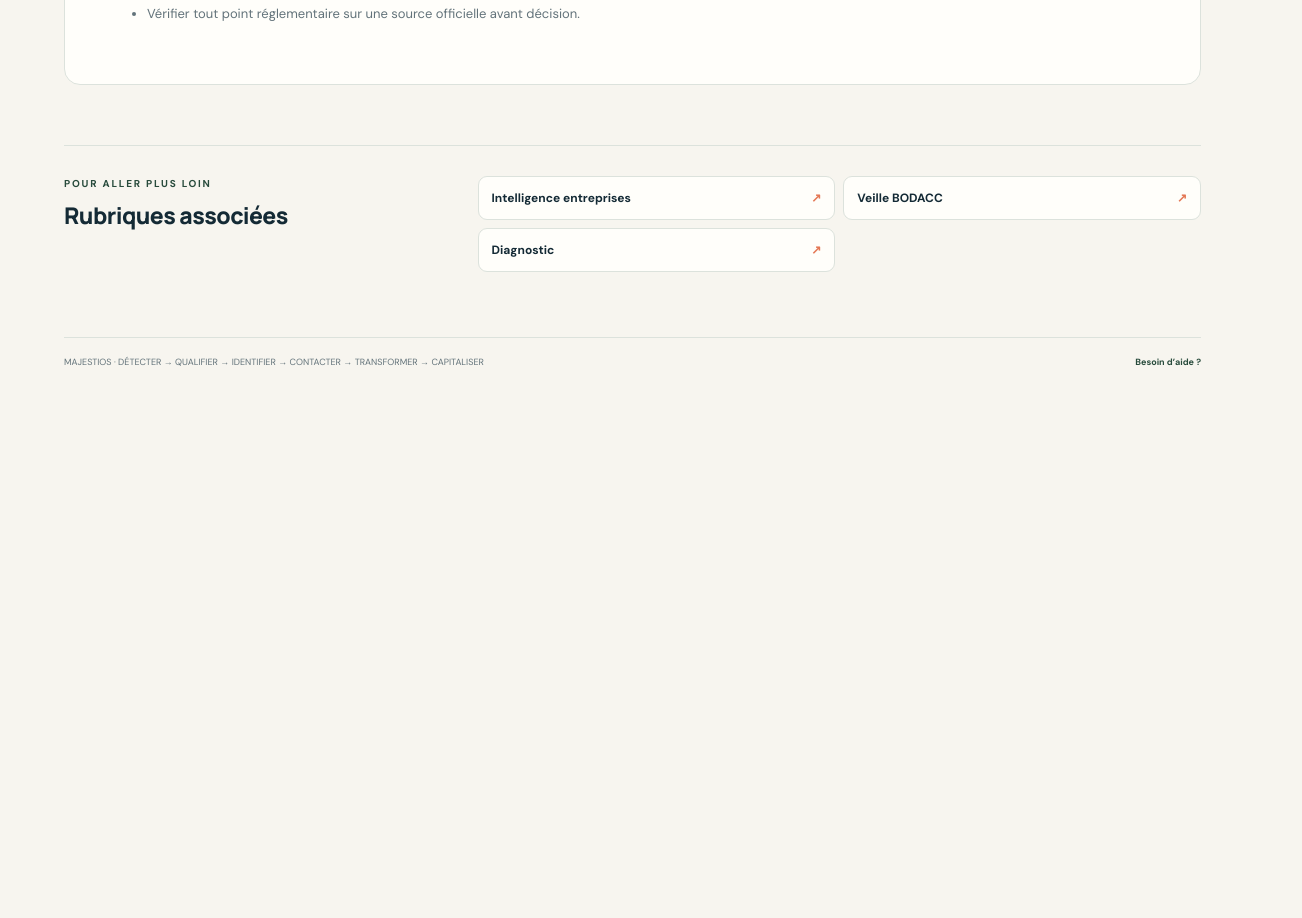
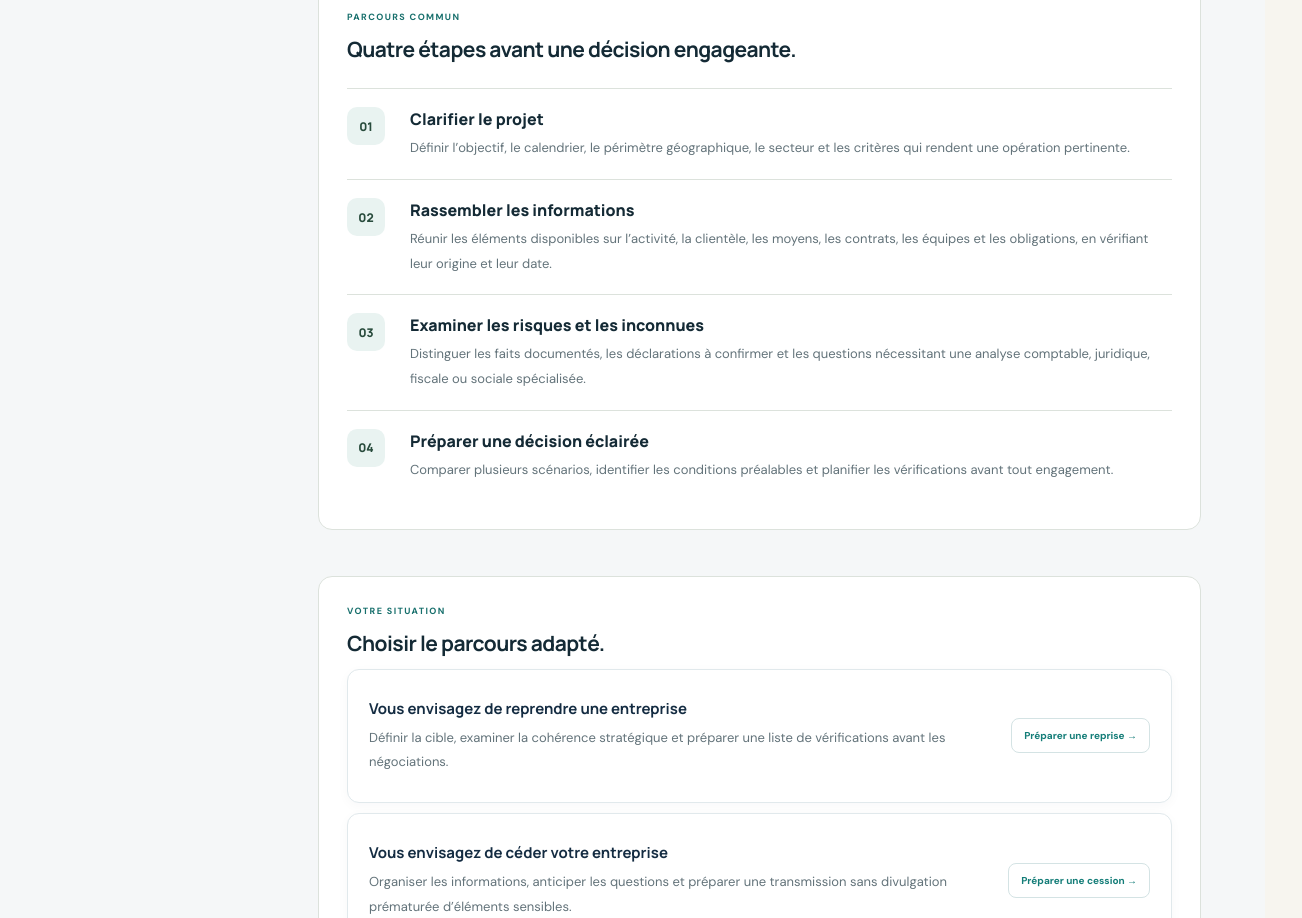
Before and after one commit to Chexpeer/Majestios, a Next.js app: page /business/achat-cession in a window 1280 px wide. Shown: the part 840-1758 px from the top of the page, 1302 px wide, since content can reach past the window. Before the commit the page ends 1258 px from the top, so only its background shows below. Built offline with nearby package versions, Linux system fonts and the light colour scheme.

Commit message:
Créer une page d’entrée dédiée à l’achat, la cession et la transmission d’entreprise

```diff
--- /dev/null
+++ b/src/app/business/achat-cession/page.tsx
@@ -0,0 +1,25 @@
+import Link from "next/link";
+import PublicHeader from "@/components/public-header";
+
+export const metadata = { title: "Achat, cession et transmission d’entreprise — MajestiOS", description: "Structurer un projet de reprise ou de cession en vérifiant le contexte, les informations disponibles, les risques et les étapes de décision." };
+
+const stages = [
+ {title:"Clarifier le projet",text:"Définir l’objectif, le calendrier, le périmètre géographique, le secteur et les critères qui rendent une opération pertinente."},
+ {title:"Rassembler les informations",text:"Réunir les éléments disponibles sur l’activité, la clientèle, les moyens, les contrats, les équipes et les obligations, en vérifiant leur origine et leur date."},
+ {title:"Examiner les risques et les inconnues",text:"Distinguer les faits documentés, les déclarations à confirmer et les questions nécessitant une analyse comptable, juridique, fiscale ou sociale spécialisée."},
+ {title:"Préparer une décision éclairée",text:"Comparer plusieurs scénarios, identifier les conditions préalables et planifier les vérifications avant tout engagement."}
+];
+
+export default function AchatCessionPage() {
+ return <main className="public-site concept-page"><PublicHeader />
+  <section className="how-section concept-hero"><div><span className="section-label">INTELLIGENCE ÉCONOMIQUE · TRANSMISSION</span><h1>Préparer une reprise ou une cession <em>sans confondre signal et certitude.</em></h1><p>Un changement de dirigeant, une annonce de cession ou une évolution d’activité peut signaler un événement économique. Cela ne suffit pas à établir la valeur d’une entreprise ni l’existence d’une volonté de vendre. MajestiOS vise à structurer les informations et les étapes de réflexion.</p></div></section>
+  <section className="concept-principles"><span className="section-label">PARCOURS COMMUN</span><h2>Quatre étapes avant une décision engageante.</h2><ol className="bodacc-steps">{stages.map((s,i)=><li key={s.title}><span>{String(i+1).padStart(2,"0")}</span><div><h3>{s.title}</h3><p>{s.text}</p></div></li>)}</ol></section>
+  <section className="concept-principles"><span className="section-label">VOTRE SITUATION</span><h2>Choisir le parcours adapté.</h2><div className="results-list">
+   <article className="result-card"><div className="result-main"><h3>Vous envisagez de reprendre une entreprise</h3><p>Définir la cible, examiner la cohérence stratégique et préparer une liste de vérifications avant les négociations.</p></div><div className="result-actions"><Link className="result-action" href="/business/achat-cession/acheter">Préparer une reprise →</Link></div></article>
+   <article className="result-card"><div className="result-main"><h3>Vous envisagez de céder votre entreprise</h3><p>Organiser les informations, anticiper les questions et préparer une transmission sans divulgation prématurée d’éléments sensibles.</p></div><div className="result-actions"><Link className="result-action" href="/business/achat-cession/vendre">Préparer une cession →</Link></div></article>
+   <article className="result-card"><div className="result-main"><h3>Vous devez estimer une valeur</h3><p>Comprendre les facteurs d’évaluation et les limites d’une estimation qui ne remplace pas une expertise professionnelle.</p></div><div className="result-actions"><Link className="result-action" href="/business/achat-cession/evaluer-une-entreprise">Comprendre l’évaluation →</Link></div></article>
+  </div></section>
+  <section className="concept-principles"><h2>Confidentialité et vérifications spécialisées</h2><p>Une opération de reprise ou de cession peut exposer des informations stratégiques et personnelles. Le partage doit être contrôlé. Les informations publiques, notamment celles issues des publications officielles, doivent être interprétées avec prudence et recoupées avant toute décision.</p><p><strong>État du service :</strong> cette rubrique fournit une méthode de préparation. Elle ne constitue ni une place de marché de cession active, ni une valorisation automatisée, ni un conseil juridique ou financier personnalisé.</p><div className="route-actions"><Link className="search-submit concept-cta" href="/business/veille-bodacc">Comprendre la veille BODACC ↗</Link><Link className="search-submit concept-cta" href="/business/intelligence-entreprises">Intelligence entreprises ↗</Link></div></section>
+  <footer className="public-footer"><Link className="footer-brand" href="/">MajestiOS</Link><Link href="/business">Vue d’ensemble Business</Link><Link href="/faq">FAQ</Link></footer>
+ </main>;
+}
```
